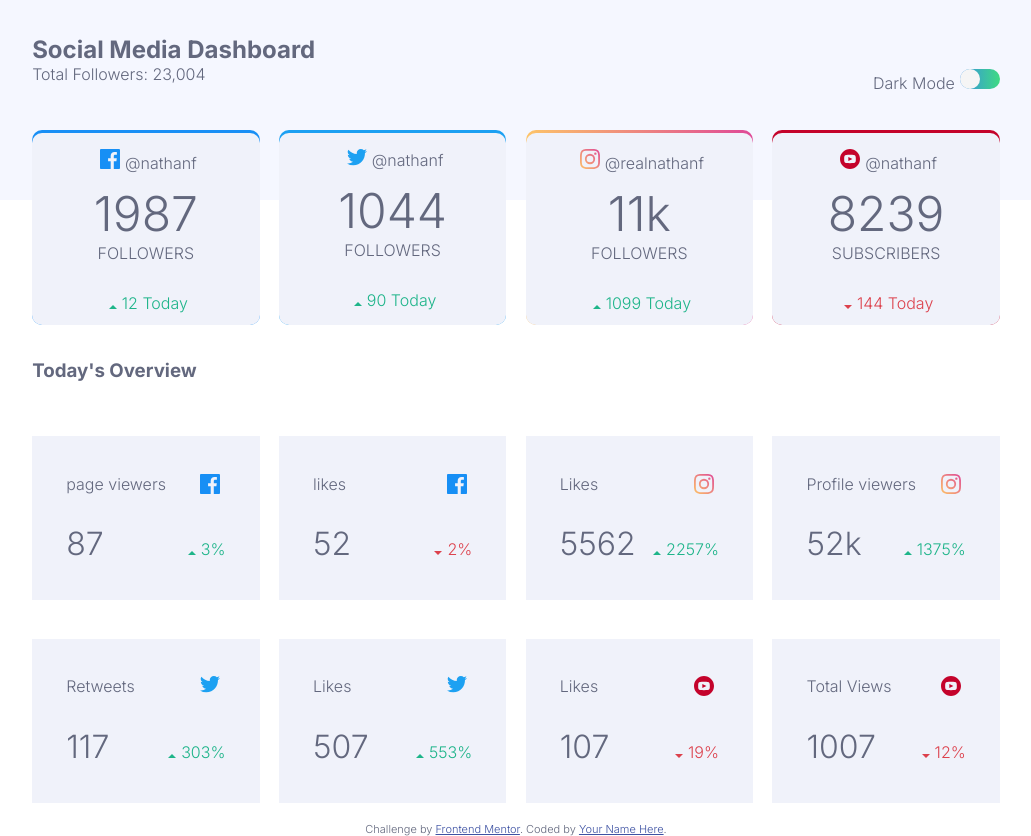
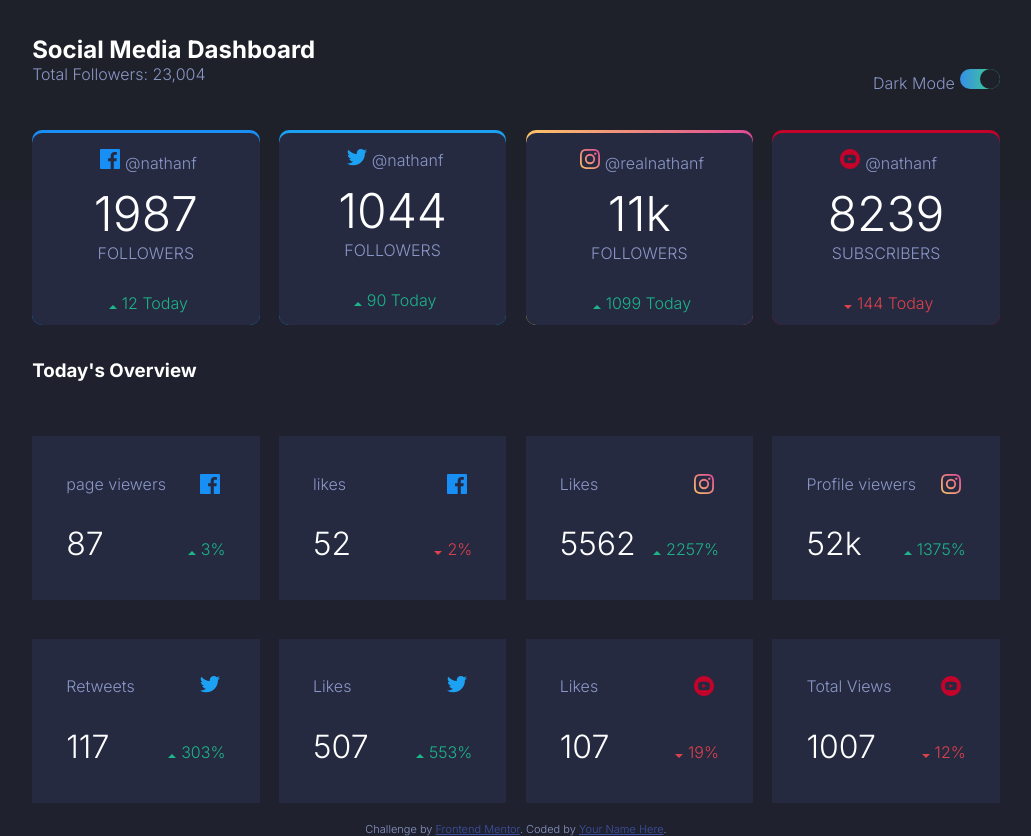
Before and after one commit to Omoalfa/social, a plain HTML site: page index.html in a window 1280 px wide. Both pictures are taken after a click on the element 1103 px from the left and 78 px from the top of the page. Shown: the whole page, without its empty margins (124-1155 px from the left). Drawn offline with Linux system fonts and the light colour scheme.

Commit message:
complete the toggle function

```diff
--- a/index.html
+++ b/index.html
@@ -22,7 +22,7 @@
   </header>
   <div id="overview">
     <div id="facebook" class="contain">
-      <div>
+      <div class="card">
         <p><img src="./images/icon-facebook.svg" alt="FB icon" />@nathanf</p>
         <p class="value">1987</p>
         <p>FOLLOWERS</p>
@@ -30,7 +30,7 @@
       </div>
     </div>
     <div id="twitter" class="contain">
-      <div>
+      <div class="card">
         <p><img src="./images/icon-twitter.svg" alt="Twitter icon" />@nathanf</p>
         <p class="value">1044</p>
         <p>FOLLOWERS</p>
@@ -38,7 +38,7 @@
       </div>
     </div>
     <div id="instagram" class="contain">
-      <div>
+      <div class="card">
         <p><img src="./images/icon-instagram.svg" alt="IG icon" />@realnathanf</p>
         <p class="value">11k</p>
         <p>FOLLOWERS</p>
@@ -46,7 +46,7 @@
       </div>
     </div>
     <div id="youtube" class="contain">
-      <div id="last-div">
+      <div id="last-div" class="card">
         <p><img src="./images/icon-youtube.svg" alt="YouTube icon" />@nathanf</p>
         <p class="value">8239</p>
         <p>SUBSCRIBERS</p>
@@ -56,7 +56,7 @@
   </div>
   <h3>Today's Overview</h3>
   <div id="lower">
-    <div>
+    <div class="card">
       <div class="up">
         <p>page viewers</p>
         <p><img src="./images/icon-facebook.svg" alt=""></p>
@@ -66,7 +66,7 @@
         <p class="increase"><img src="./images/icon-up.svg" alt="">3%</p>
       </div>
     </div>
-    <div>
+    <div class="card">
       <div class="up">
         <p>likes</p>
         <p><img src="./images/icon-facebook.svg" alt=""></p>
@@ -76,7 +76,7 @@
         <p class="decrease"><img src="./images/icon-down.svg" alt="">2%</p>
       </div>
     </div>
-    <div>
+    <div class="card">
       <div class="up">
         <p>Likes</p>
         <p><img src="./images/icon-instagram.svg" alt=""></p>
@@ -86,7 +86,7 @@
         <p class="increase"><img src="./images/icon-up.svg" alt="">2257%</p>
       </div>
     </div>
-    <div>
+    <div class="card">
       <div class="up">
         <p>Profile viewers</p>
         <p><img src="./images/icon-instagram.svg" alt=""></p>
@@ -96,7 +96,7 @@
         <p class="increase"><img src="./images/icon-up.svg" alt="">1375%</p>
       </div>
     </div>
-    <div>
+    <div class="card">
       <div class="up">
         <p>Retweets</p>
         <p><img src="./images/icon-twitter.svg" alt=""></p>
@@ -106,7 +106,7 @@
         <p class="increase"><img src="./images/icon-up.svg" alt="">303%</p>
       </div>
     </div>
-    <div>
+    <div class="card">
       <div class="up">
         <p>Likes</p>
         <p><img src="./images/icon-twitter.svg" alt=""></p>
@@ -116,7 +116,7 @@
         <p class="increase"><img src="./images/icon-up.svg" alt="">553%</p>
       </div>
     </div>
-    <div>
+    <div class="card">
       <div class="up">
         <p>Likes</p>
         <p><img src="./images/icon-youtube.svg" alt=""></p>
@@ -126,7 +126,7 @@
         <p class="decrease"><img src="./images/icon-down.svg" alt="">19%</p>
       </div>
     </div>
-    <div>
+    <div class="card">
       <div class="up">
         <p>Total Views</p>
         <p><img src="./images/icon-youtube.svg" alt=""></p>
--- a/script.js
+++ b/script.js
@@ -1,19 +1,71 @@
-const h2 = document.getElementsByTagName("h2");
-const h3 = document.getElementsByTagName("h3");
+const h2 = document.querySelector("h2");
+const h3 = document.querySelector("h3");
 const value = document.querySelectorAll(".value");
 const dvalue = document.querySelectorAll(".dvalue");
 const body = document.querySelector("body");
 const header = document.querySelector("header");
 const toggler = document.getElementById("toggle-button");
 const ball = document.getElementById("ball")
+const cards = document.querySelectorAll(".card")
 
 function toggle () {
-    console.log("toggle")
+    //test for present theme
+    if (!h3.classList.contains("dark")) {
+        // h2 and h3 changes white
+        h2.classList.add("dark");
+        h3.classList.add("dark");
 
-// h2 and h3 changes white
-// .value and .dvalue changes white
-// toggle botton changes dark
-// body background changes dark
-// header background changes darker
-// cards background changes darkest
+        // .value and .dvalue changes white
+        Array.from(value).forEach(i => {
+            i.classList.add("dark");
+        });
+        Array.from(dvalue).forEach(element => {
+            element.classList.add("dark")
+        });
+
+        // toggle botton changes dark
+        toggler.classList.add("dark");
+
+        // body background changes dark
+        body.classList.add("dark");
+
+        // header background changes darker
+        header.classList.add("dark");
+
+        // cards background changes darkest
+        Array.from(cards).forEach(i => i.classList.add("dark"));
+
+        // change ball to dark theme
+        ball.classList.add("dark");
+
+    } else {
+        // h2 and h3 returns light theme
+        h2.classList.remove("dark");
+        h3.classList.remove("dark");
+
+        // .value and .dvalue returns light theme
+        Array.from(value).forEach(i => {
+            i.classList.remove("dark");
+        });
+        Array.from(dvalue).forEach(element => {
+            element.classList.remove("dark")
+        });
+
+        // toggle botton returns light theme
+        toggler.classList.remove("dark");
+
+        // body background returns light theme
+        body.classList.remove("dark");
+
+        // header background returns light theme
+        header.classList.remove("dark");
+
+        // cards background returns light theme
+        Array.from(cards).forEach(i => i.classList.remove("dark"));
+
+        // change ball returns light theme
+        ball.classList.remove("dark");
+    }
+
+
 }
--- a/style.css
+++ b/style.css
@@ -1,6 +1,7 @@
 * {
     margin: 0;
     box-sizing: border-box;
+    transition: .3s ease-in-out;
 }
 body {
     padding: 0% 5%;
@@ -29,8 +30,11 @@ header p {
     width: 40px;
     height: 20px;
     border-radius: 10px;
-    background: linear-gradient(to right, hsl(210, 78%, 56%), hsl(146, 68%, 55%));
+    background-color: hsl(230, 22%, 74%);
     margin: 5px 0 0 5px;
+}
+#ball {
+    background: hsl(225, 100%, 98%);
 }
 #toggle-button span {
     display: inline-block;
@@ -142,4 +146,25 @@ h3 {
 #youtube {
     background-color: hsl(348, 97%, 39%);
 }
-/*  */
+
+
+/* Dark View */
+body.dark {
+    background-color: hsl(232, 19%, 15%);
+    color: hsl(228, 34%, 66%);
+}
+h3.dark, h2.dark, .value.dark, .dvalue.dark {
+    color: white;
+}
+#overview .contain div.dark, #lower  div.dark {
+    background-color: hsl(228, 28%, 20%);
+}
+header.dark, #ball.dark {
+    background-color: hsl(230, 17%, 14%);
+}
+#toggle-button.dark {
+    background: linear-gradient(to right, hsl(210, 78%, 56%), hsl(146, 68%, 55%));
+}
+#ball.dark {
+    margin-left: 20px;
+}
```
